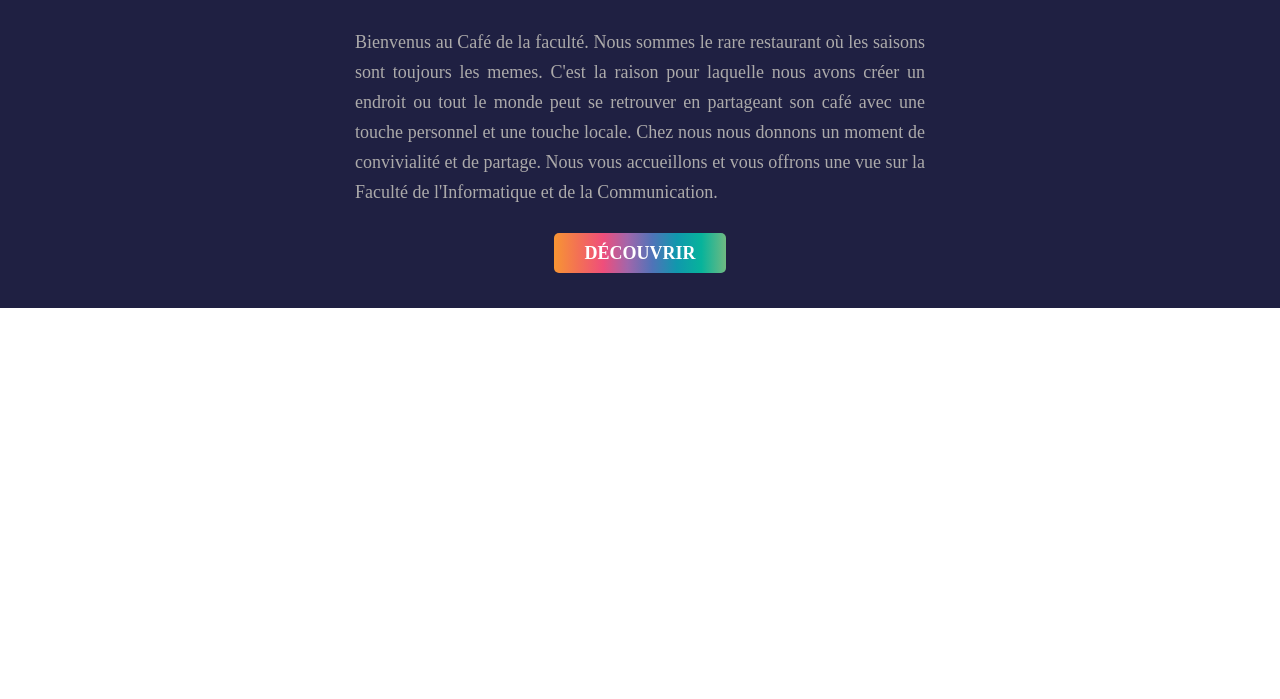
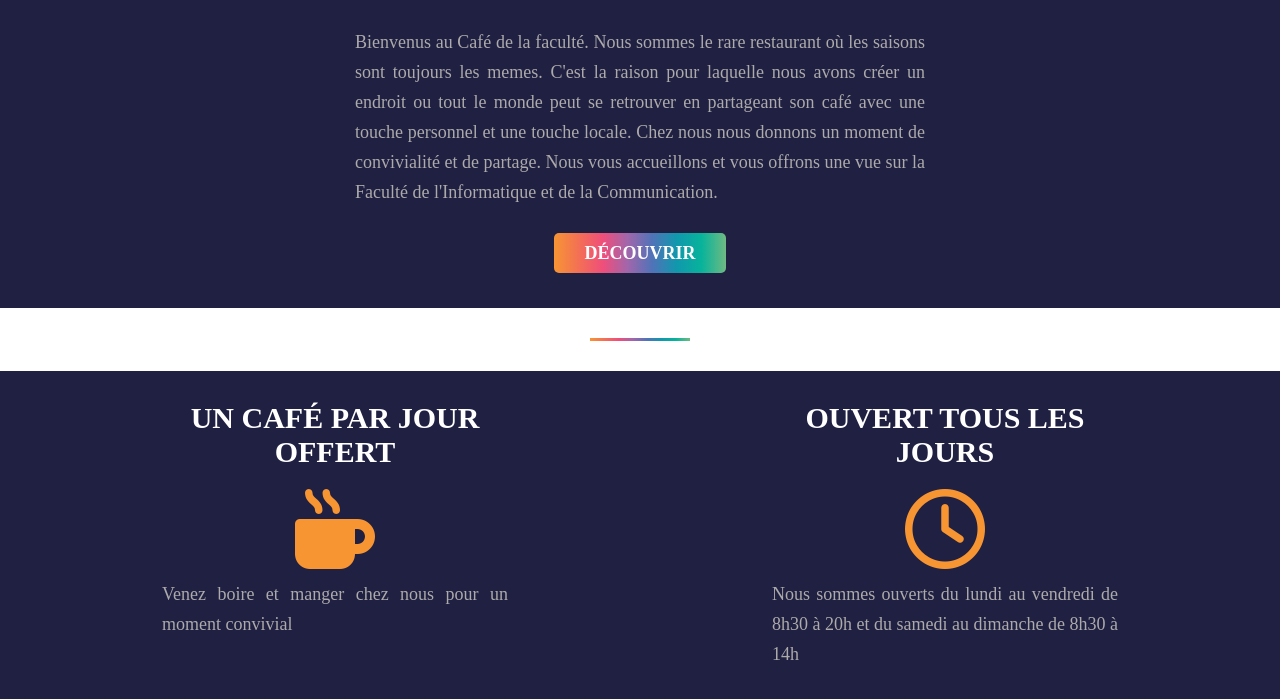
Before and after one commit to petaccia/cofee, a plain HTML site: page index.html in a window 1280 px wide. Shown: the part 704-1403 px from the top of the page. Before the commit the page ends 1012 px from the top, so only its background shows below. Drawn offline with Linux system fonts and the light colour scheme.

Commit message:
mise en place des descriptions avec icons

```diff
--- a/css/style.css
+++ b/css/style.css
@@ -113,3 +113,24 @@ p{
   text-transform: uppercase;
   color: white;
 }
+
+hr{
+  margin: 30px auto;
+  height: 3px;
+  width: 100px;
+  background: linear-gradient(90deg, #f79533, #f37055, #ef4e7b, #a166ab, #5073b8, #1098ad, #07b39b, #6fba82);
+  border: none;
+}
+
+.feature{
+  display: flex;
+  justify-content: space-around;
+  background-color: #1f2042;
+  padding: 30px;
+}
+
+.feature-content {
+  text-align: center;
+  color: white;
+  width: 30%;
+}
--- a/index.html
+++ b/index.html
@@ -1,19 +1,20 @@
 <!DOCTYPE html>
 <html lang="en">
+
 <head>
   <meta charset="UTF-8">
   <meta name="viewport" content="width=device-width, initial-scale=1.0">
   <meta http-equiv="X-UA-Compatible" content="ie=edge">
-  <meta name=" description"
-    content="Café de la Liberté a la Faculté de l'Informatique et de la Communication de
+  <meta name=" description" content="Café de la Liberté a la Faculté de l'Informatique et de la Communication de
              l'Université de Limoges">
   <link rel="stylesheet" href="./css/style.css">
-  <title>Café de la liberté | Accueil</title>
+  <script src="https://kit.fontawesome.com/a546a81ffd.js" crossorigin="anonymous"></script>  <title>Café de la liberté | Accueil</title>
 </head>
+
 <body>
   <header class="header">
     <nav class="nav">
-  <h1><a  href="./index.html" id="logo">Café de la liberté</a></h1>
+      <h1><a href="./index.html" id="logo">Café de la liberté</a></h1>
       <ul class="menu">
         <li><a class="active" href="index.html">Accueil</a></li>
         <li><a href="where.html">Où nous sommes</a></li>
@@ -40,5 +41,20 @@
       <a href="where.html" class="btn">Découvrir</a>
     </div>
   </section>
+  <hr>
+  <!--Contenu de la carte-->
+  <section class="feature">
+    <div class="feature-content">
+      <h2 class=" title">Un café par jour offert</h2>
+      <i class="fa-solid fa-mug-hot fa-5x" style="color: #f79533" ></i>
+      <p>Venez boire et manger chez nous pour un moment convivial</p>
+    </div>
+    <div class="feature-content">
+      <h2 class="title">Ouvert tous les jours</h2>
+      <i class="fa-regular fa-clock fa-5x" style="color: #f79533"></i>
+      <p>Nous sommes ouverts du lundi au vendredi de 8h30 à 20h et du samedi au dimanche de 8h30 à 14h</p>
+    </div>
+  </section>
 </body>
+
 </html>
```
Lines whose indentation alone changed are shown as unchanged.
